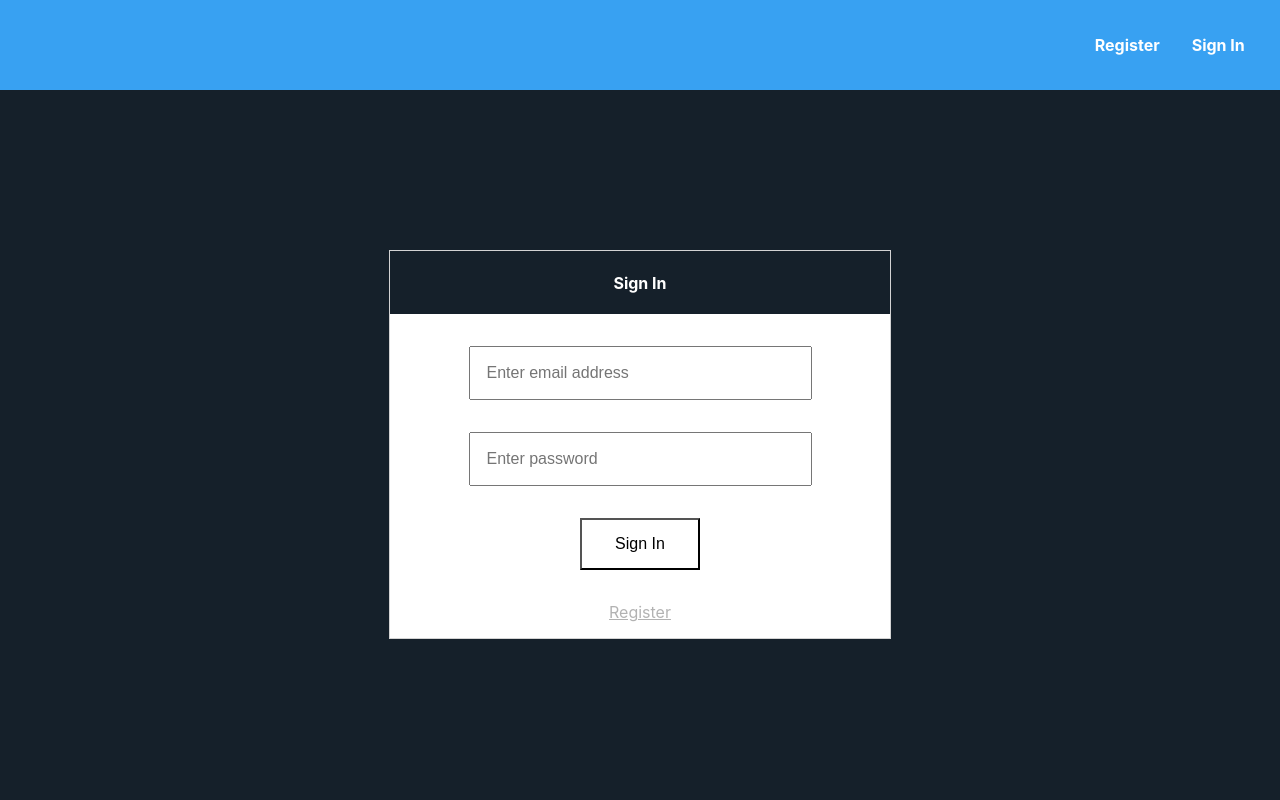
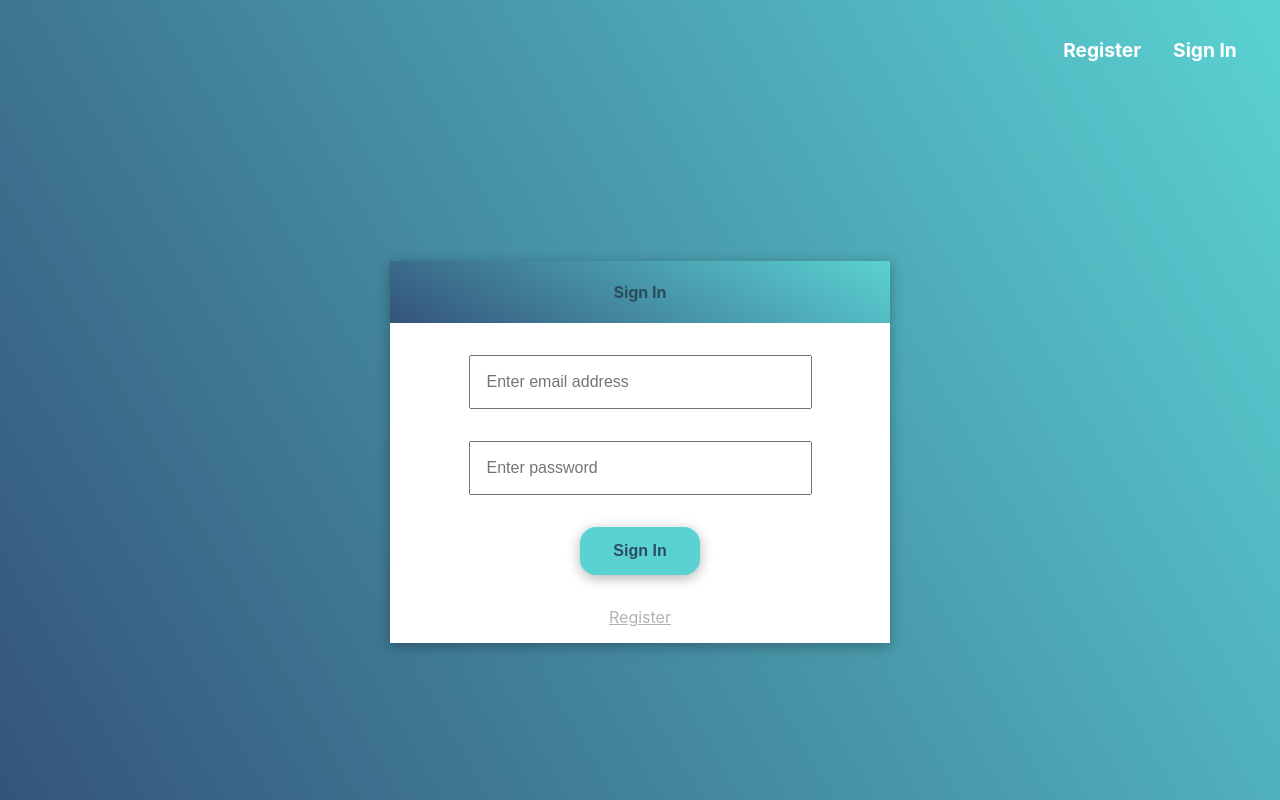
Before and after one commit to bradenschiller/smartbrain, a React (Create React App) app: page / in a window 1280 px wide. Built offline with nearby package versions, Linux system fonts and the light colour scheme; no server answers; what clarifai would draw is missing.

Commit message:
[Update] Updated the stylesheets with a new color scheme

```diff
--- a/src/CSS/App.css
+++ b/src/CSS/App.css
@@ -1,12 +1,19 @@
 :root {
-	--primary-color: #38a1f2;
-	--secondary-color: #15202a;
+	--primary-color: #5ad2d3;
+	--secondary-color: #2c4d5e;
+}
+
+html,
+body {
+	padding: 0;
+	margin: 0;
+	height: 100%;
 }
 
 body {
-	margin: 0;
-	padding: 0;
-	background-color: var(--secondary-color);
+	background: linear-gradient(60deg, #34547a, var(--primary-color));
+	/* height: 100%;
+	width: 100%; */
 }
 
 button {
@@ -15,7 +22,6 @@ button {
 
 /* navigation styles */
 .navbar {
-	background-color: var(--primary-color);
 	padding: .2rem;
 }
 
@@ -27,6 +33,7 @@ button {
 .navbar__items {
 	color: #fff;
 	font-weight: bold;
+	font-size: 1.2rem;
 	margin-left: 1rem;
 	margin-right: 1rem;
 	list-style: none;
@@ -38,7 +45,7 @@ button {
 }
 
 .navbar__last-nav-items {
-	margin-right: 2rem;
+	margin-right: 2.5rem;
 }
 
 /* score text styles */
--- a/src/CSS/SignIn.css
+++ b/src/CSS/SignIn.css
@@ -6,18 +6,18 @@
 	max-width: 500px;
 	margin: 20vh auto;
 	max-height: 500px;
-	border: 1px solid lightgrey;
+	box-shadow: 0px 3px 13px rgba(0, 0, 0, 0.3);
 }
 
 .title {
-	background-color: var(--secondary-color);
+	background: linear-gradient(30deg, #34547a, var(--primary-color));
 	width: 100%;
 	margin-bottom: 1rem;
 }
 
 .title__text {
 	text-align: center;
-	color: #fff;
+	color: var(--secondary-color);
 }
 
 .signin__form {
@@ -34,9 +34,14 @@
 
 .signin__button {
 	font-size: 1rem;
+	font-weight: bold;
+	box-shadow: 0px 3px 13px rgba(0, 0, 0, 0.3);
+	border: none;
 	padding: 15px;
 	width: 120px;
-	background-color: rgba(0, 0, 0, 0);
+	border-radius: 1rem;
+	background-color: var(--primary-color);
+	color: var(--secondary-color);
 	margin: 1rem auto;
 }
 
--- a/src/CSS/faceRecognition.css
+++ b/src/CSS/faceRecognition.css
@@ -13,7 +13,7 @@
 
 .face-image__img {
 	max-width: 700px;
-	max-height: auto;
+	max-height: 500px;
 }
 
 .bounding-box {
```
